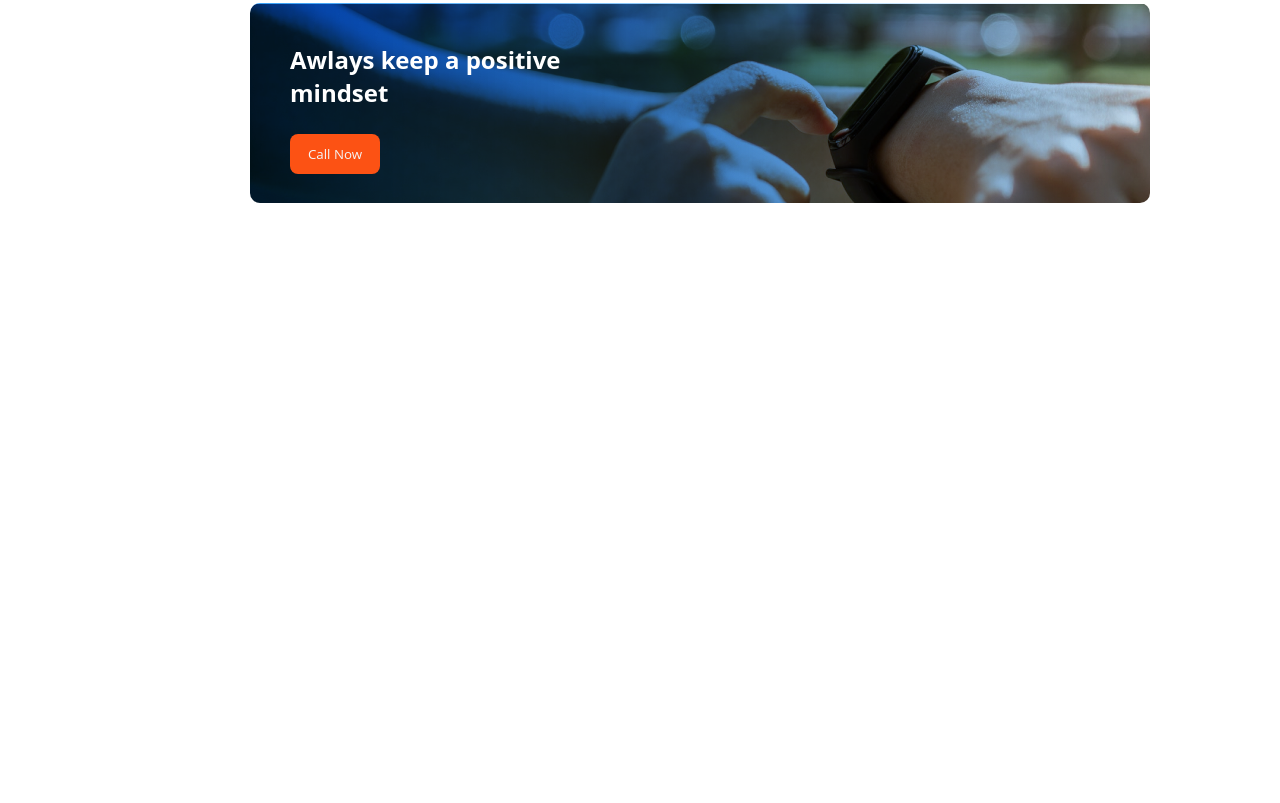
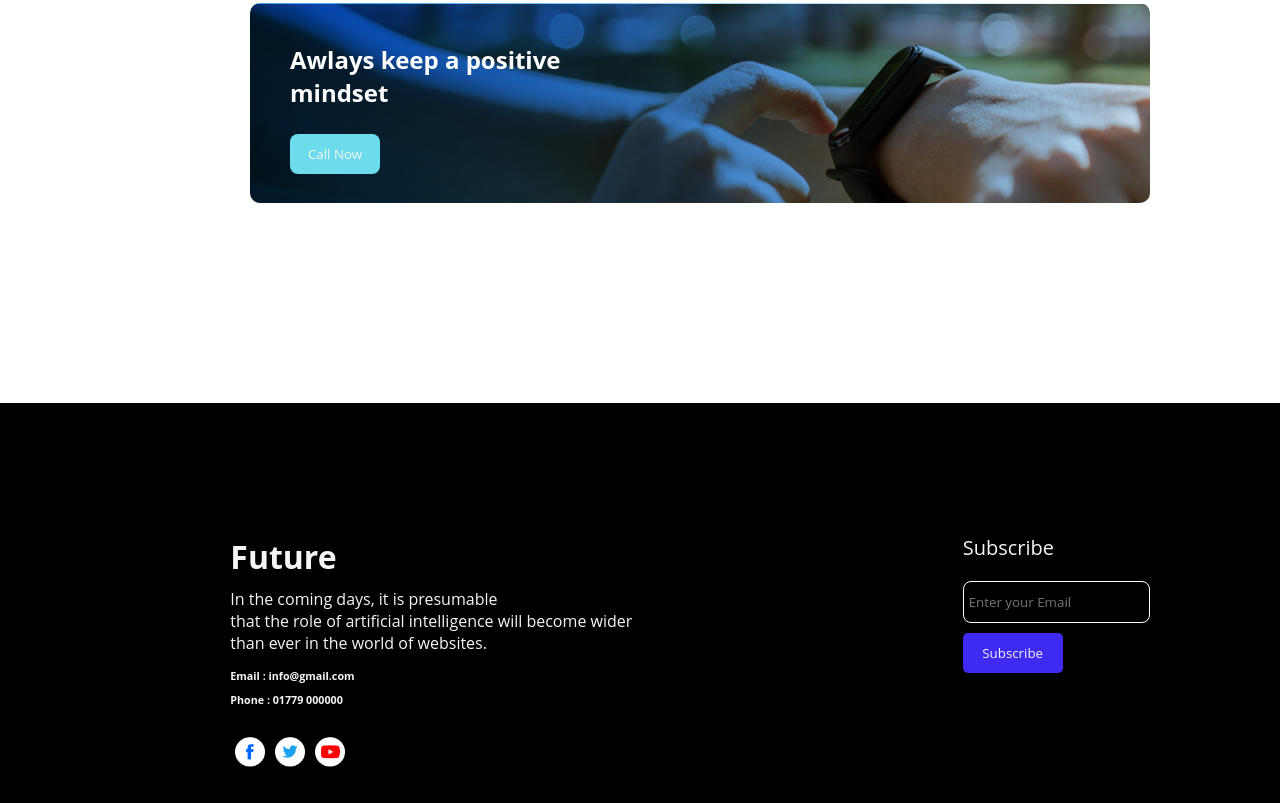
Before and after one commit to RajiulHasan1/new-year, a plain HTML site: page index.html in a window 1280 px wide. Shown: the part 2059-2862 px from the top of the page. Before the commit the page ends 2462 px from the top, so only its background shows below. Drawn offline with Linux system fonts and the light colour scheme.

Commit message:
footer add

```diff
--- a/index.html
+++ b/index.html
@@ -31,7 +31,11 @@
             </div>
             <div class="main-text">
                 <h1>My failures of<br> previous year</h1>
-           <p>I used to think that “success” in life meant living every <br>moment in a way that I would not later regret.How ironic <br> it’s been as I look back on my life and have too many regrets<br> to count! What I’ve learned has helped me personally is <br> that I have to be patient with myself and accept<br>  that things won’t go well a lot of the time, <br> but zoom out and look at the big picture</p>
+                <p>I used to think that “success” in life meant living every <br>moment in a way that I would not later
+                    regret.How ironic <br> it’s been as I look back on my life and have too many regrets<br> to count!
+                    What I’ve learned has helped me personally is <br> that I have to be patient with myself and
+                    accept<br> that things won’t go well a lot of the time, <br> but zoom out and look at the big
+                    picture</p>
                 <ul>
                     <li>Contrary to popular belief, is not simply.</li>
                     <li>Contrary to popular belief.</li>
@@ -73,7 +77,27 @@
             </div>
         </section>
     </main>
-    <footer>
+    <!-- Main part End -->
+
+    <!-- Footer part start -->
+    <footer class="footer-main1">
+        <div class="footer-text">
+            <h1>Future</h1>
+            <p>In the coming days, it is presumable<br> that the role of artificial intelligence will become wider<br> than ever in the world of websites.</p>
+            <h6>Email : info@gmail.com</h6>
+            <h6>Phone : 01779 000000</h6>
+            <div class="footer-img">
+                <img src="/images/icons/fb.png" alt="">
+                <img src="/images/icons/twitter.png" alt="">
+                <img src="/images/icons/youtube.png" alt="">
+            </div>
+        </div>
+
+        <div class="footer-main2">
+            <p>Subscribe</p>
+            <input type="email" name="email" class="footer-mail" placeholder="Enter your Email"><br>
+            <button>Subscribe</button>
+        </div>
 
     </footer>
 </body>
--- a/style/style.css
+++ b/style/style.css
@@ -107,7 +107,7 @@
 /* section3 */
 
 .section3 {
-    background-image: url(/images/watch.png),url(/images/gradient1.png),linear-gradient(90deg, #36a0f7 0%, rgba(141, 194, 238, 0) 100%);
+    background-image: url(/images/watch.png), url(/images/gradient1.png), linear-gradient(90deg, #36a0f7 0%, rgba(141, 194, 238, 0) 100%);
     width: 900px;
     height: 200px;
     margin-left: 250px;
@@ -127,10 +127,80 @@
 .box button {
     margin-left: 40px;
     text-align: center;
-    background-color: rgb(252, 82, 20);
+    background-color: rgb(108, 219, 236);
     border: none;
     border-radius: 8px;
     height: 40px;
     width: 90px;
     color: whitesmoke;
 }
+
+/* footer */
+
+/* footer-main1 */
+.footer-main1 {
+    background-color: black;
+    height: 400px;
+    display: flex;
+    justify-content: space-evenly;
+    align-items: center;
+}
+
+.footer-text {
+    color: whitesmoke;
+    padding-top: 100px;
+    padding-left: 100px;
+}
+
+.footer-text p {
+    padding-top: 10px;
+    padding-bottom: 10px;
+}
+
+.footer-text h6 {
+    padding: 5px 0px;
+}
+
+.footer-img {
+    display: flex;
+    height: 40px;
+    width: 40px;
+    margin-top: 20px;
+}
+
+.footer-img img {
+    padding: 5px;
+}
+
+/* footer-main2 */
+
+.footer-main2 {
+    text-align: left;
+    margin-left: 200px;
+    background-color: black;
+}
+
+.footer-main2 p {
+    color: whitesmoke;
+    padding-bottom: 20px;
+    font-size: 20px;
+}
+
+.footer-mail {
+    background-color: black;
+    border: 1px solid #FFFFFF;
+    border-radius: 8px;
+    height: 30px;
+    padding: 5px;
+    margin-bottom: 10px;
+}
+
+.footer-main2 button{
+    margin-right: 80px;
+    background-color: rgb(62, 42, 240);
+    border: none;
+    border-radius: 5px;
+    height: 40px;
+    width: 100px;
+    color: whitesmoke;
+}
```
Lines whose indentation alone changed are shown as unchanged.
